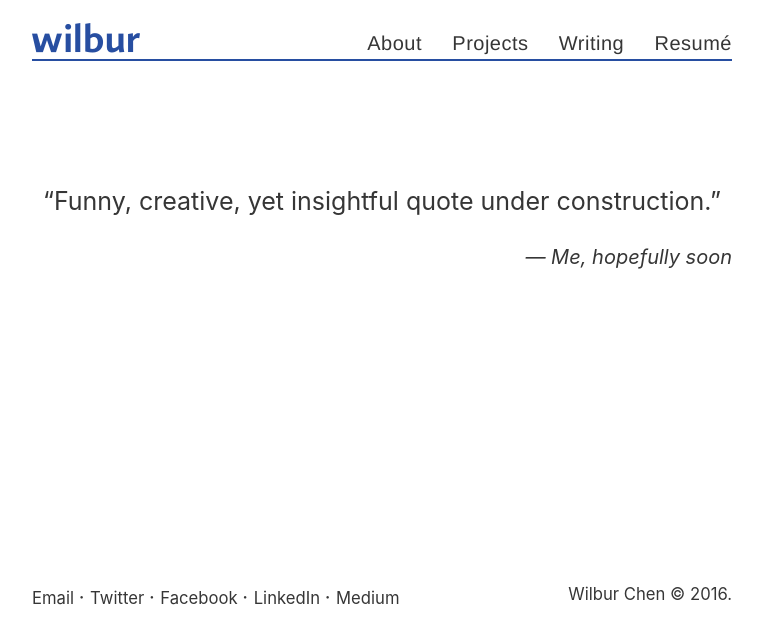
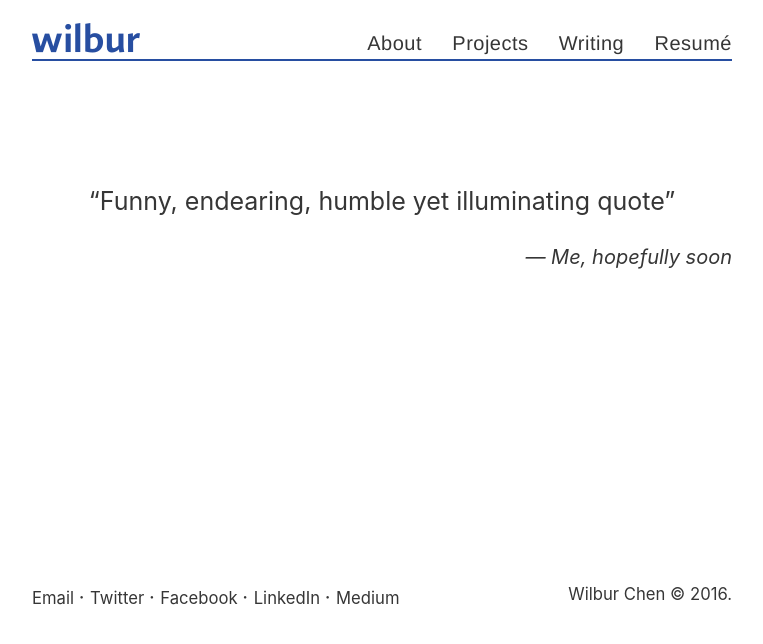
Before and after one commit to wilburc/wilburc.github.io, a Jekyll site: the page built from index.html, in a window 1280 px wide. Shown: the top 644 px of the page, without its empty margins (258-1021 px from the left). Built offline with Jekyll 4.4.1, drawn with Linux system fonts in a browser that asks for light colours; the list of posts is cut into pages by our own code.

Commit message:
new quote

```diff
--- a/index.html
+++ b/index.html
@@ -3,7 +3,7 @@ layout: default
 title: Home
 ---
 <div class='placeholder'>
-  <span class='landing_quote'>“Funny, creative, yet insightful quote under construction.”</span>
+  <span class='landing_quote'>“Funny, endearing, humble yet illuminating quote”</span>
   <br>
  <!--  &nbsp;&nbsp;&nbsp;&nbsp;&nbsp;&nbsp; --><span class='landing_quote_2'> — Me, hopefully soon</span>
 </div>
```
Also changed, not shown: 10 other files.
